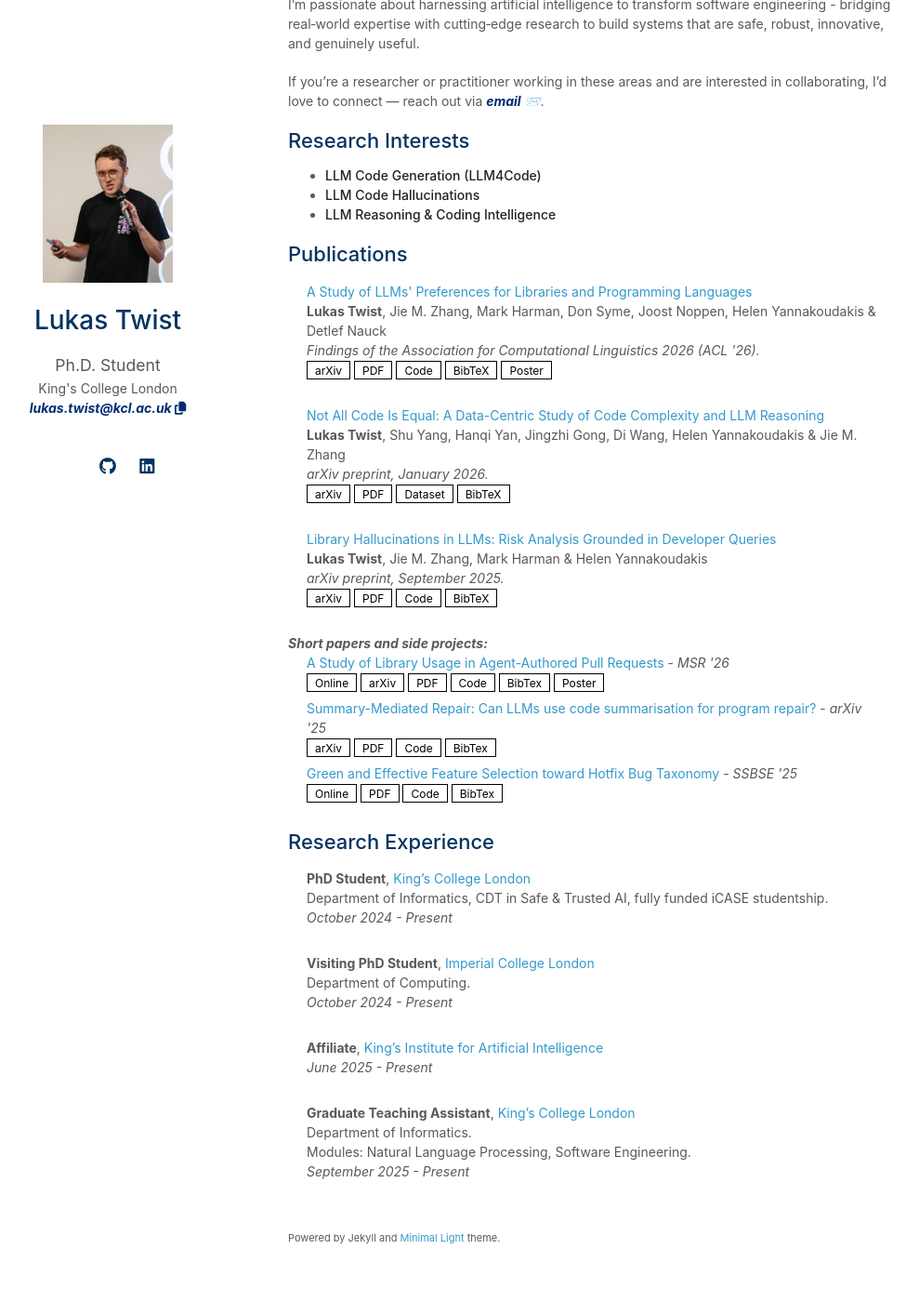
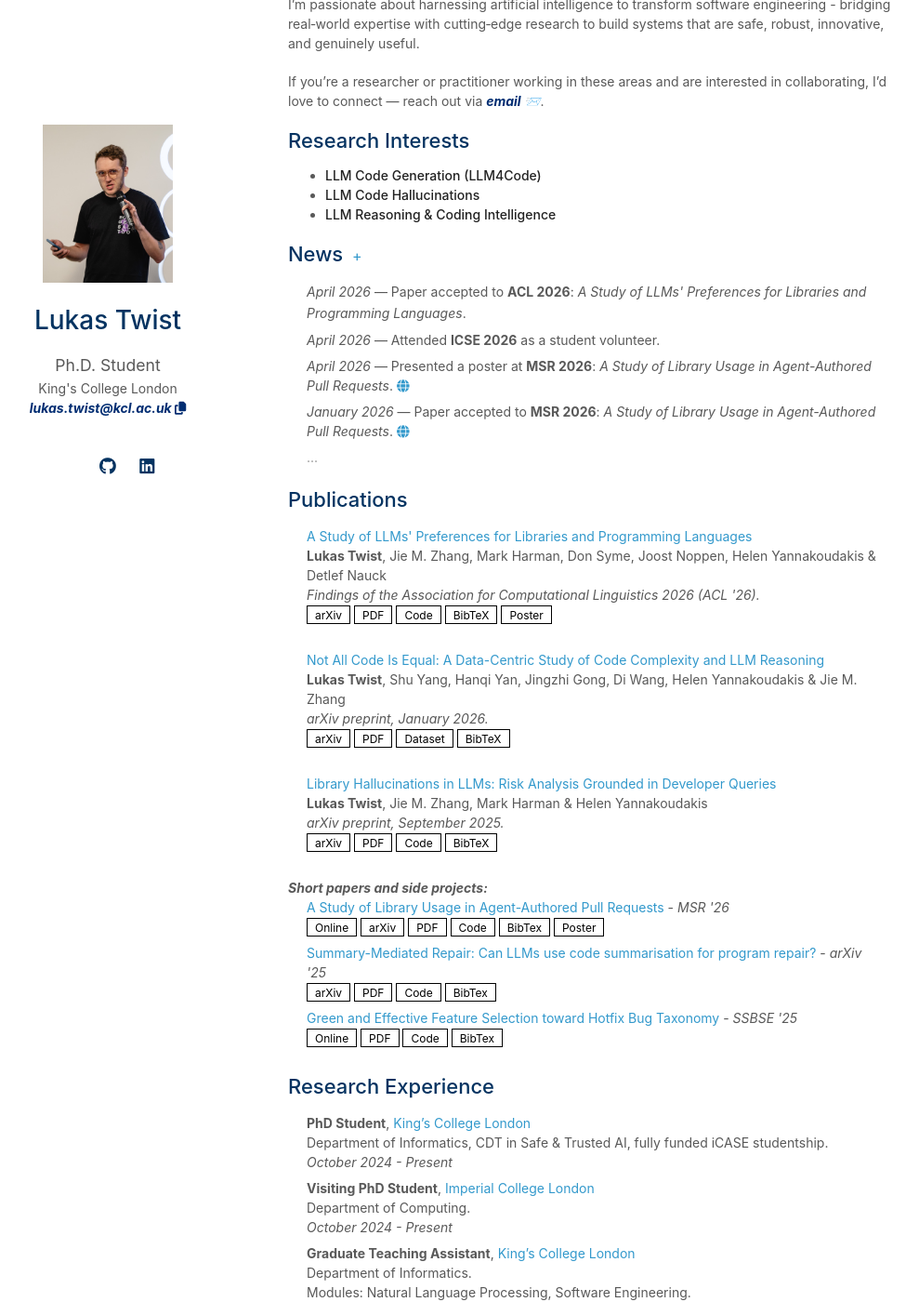
Before and after one commit to itsluketwist/itsluketwist.github.io, a Jekyll site: the page built from index.md, in a window 1280 px wide and 1400 px high, scrolled down 244 px. Shown: the whole window at 93% size, without its empty margins (160-1149 px from the left). Built offline with Jekyll 4.4.1, drawn with Linux system fonts in a browser that asks for light colours; a style sheet for code colours, icons or effects is not loaded; our own code applies the rules of GitHub Pages for plain Markdown files.

Commit message:
Add news section.

```diff
--- /dev/null
+++ b/_data/news.yml
@@ -0,0 +1,35 @@
+main:
+
+  - date: April 2026
+    text: "Paper accepted to <b>ACL 2026</b>: <i>A Study of LLMs' Preferences for Libraries and Programming Languages</i>."
+    url: https://arxiv.org/abs/2503.17181
+
+  - date: April 2026
+    text: "Attended <b>ICSE 2026</b> as a student volunteer."
+
+  - date: April 2026
+    text: "Presented a poster at <b>MSR 2026</b>: <i>A Study of Library Usage in Agent-Authored Pull Requests</i>."
+    url: https://2026.msrconf.org/details/msr-2026-mining-challenge/2/A-Study-of-Library-Usage-in-Agent-Authored-Pull-Requests
+
+  - date: January 2026
+    text: "Paper accepted to <b>MSR 2026</b>: <i>A Study of Library Usage in Agent-Authored Pull Requests</i>."
+    url: https://2026.msrconf.org/details/msr-2026-mining-challenge/2/A-Study-of-Library-Usage-in-Agent-Authored-Pull-Requests
+
+  - date: January 2026
+    text: "New preprint on arXiv: <i>Not All Code Is Equal: A Data-Centric Study of Code Complexity and LLM Reasoning</i>."
+    url: https://arxiv.org/abs/2601.21894
+
+  - date: September 2025
+    text: "New preprint on arXiv: <i>Library Hallucinations in LLMs: Risk Analysis Grounded in Developer Queries</i>."
+    url: https://arxiv.org/abs/2509.22202
+
+  - date: June 2025
+    text: "Presented a poster at the <b>King's College London Informatics Industry Showcase</b>."
+
+  - date: June 2025
+    text: "Became an affiliate of the <b>King's Institute for Artificial Intelligence</b>."
+    url: https://www.kcl.ac.uk/ai
+
+  - date: March 2025
+    text: "New preprint on arXiv: <i>A Study of LLMs' Preferences for Libraries and Programming Languages</i>."
+    url: https://arxiv.org/abs/2503.17181
--- a/_includes/experience.md
+++ b/_includes/experience.md
@@ -7,21 +7,27 @@
 <div class="pub-row">
   <div class="col-sm-9" style="position: relative;padding-right: 15px;padding-left: 20px;">
       <div class="role">
-        <b>{{ role.title }}</b>, <a href="{{ role.website }}">{{ role.organisation }}</a>
+        {% if role.organisation %}
+          <b>{{ role.title }}</b>, <a href="{{ role.website }}">{{ role.organisation }}</a>
+        {% else %}
+          <b>{{ role.title }}</b>
+        {% endif %}
       </div>
       {% if role.extra %}
       <div class="extra">
         {{ role.extra }}
       </div>
       {% endif %}
-      <div class="dates">
-        <em>{{ role.start }} - {{ role.end }}</em>
-      </div>
+      {% if role.start %}
+        <div class="dates">
+          <em>{{ role.start }} - {{ role.end }}</em>
+        </div>
+      {% endif %}
   </div>
 </div>
 
+{% endfor %}
+
 <br>
 
-{% endfor %}
-
 </div>
--- /dev/null
+++ b/_includes/news.md
@@ -0,0 +1,61 @@
+<h2 id="news" style="margin: 2px 0px -15px;">News{% if site.data.news.main.size > 4 %} <a id="news-toggle" href="javascript:void(0);" title="Show more" onclick="
+  var extra = document.getElementById('news-extra');
+  var toggle = document.getElementById('news-toggle');
+  var ellipsis = document.getElementById('news-ellipsis');
+  if (extra.style.display === 'none') {
+    extra.style.display = 'block';
+    if (ellipsis) ellipsis.style.display = 'none';
+    toggle.textContent = '−';
+    toggle.title = 'Show less';
+  } else {
+    extra.style.display = 'none';
+    if (ellipsis) ellipsis.style.display = 'block';
+    toggle.textContent = '+';
+    toggle.title = 'Show more';
+  }
+" style="font-size:1rem;font-weight:normal;text-decoration:none;vertical-align:middle;margin-left:4px;">+</a>{% endif %}</h2>
+
+<div class="publications">
+
+{% assign news_items = site.data.news.main %}
+{% assign news_limit = 4 %}
+
+{% for item in news_items limit: news_limit %}
+<div class="pub-row">
+  <div class="col-sm-9" style="position: relative;padding-right: 15px;padding-left: 20px;">
+    <div class="role">
+      <em>{{ item.date }}</em> &mdash; {{ item.text }}
+      {% if item.url contains "arxiv.org" %}
+        <a href="{{ item.url }}" target="_blank" style="text-decoration:none;"><i class="ai ai-arxiv" style="font-size:1rem;"></i></a>
+      {% elsif item.url %}
+        <a href="{{ item.url }}" target="_blank" style="text-decoration:none;"><i class="fas fa-globe" style="font-size:0.85rem;"></i></a>
+      {% endif %}
+    </div>
+  </div>
+</div>
+{% endfor %}
+
+{% if news_items.size > news_limit %}
+<div id="news-ellipsis" style="padding-left:20px;color:#999;">...</div>
+
+<div id="news-extra" style="display:none;">
+{% for item in news_items offset: news_limit %}
+<div class="pub-row">
+  <div class="col-sm-9" style="position: relative;padding-right: 15px;padding-left: 20px;">
+    <div class="role">
+      <em>{{ item.date }}</em> &mdash; {{ item.text }}
+      {% if item.url contains "arxiv.org" %}
+        <a href="{{ item.url }}" target="_blank" style="text-decoration:none;"><i class="ai ai-arxiv" style="font-size:1rem;"></i></a>
+      {% elsif item.url %}
+        <a href="{{ item.url }}" target="_blank" style="text-decoration:none;"><i class="fas fa-globe" style="font-size:0.85rem;"></i></a>
+      {% endif %}
+    </div>
+  </div>
+</div>
+{% endfor %}
+</div>
+{% endif %}
+
+<br>
+
+</div>
--- a/index.md
+++ b/index.md
@@ -21,6 +21,8 @@ If you’re a researcher or practitioner working in these areas and are interest
 - **LLM Code Hallucinations**
 - **LLM Reasoning & Coding Intelligence**
 
+{% include_relative _includes/news.md %}
+
 {% include_relative _includes/publications.md %}
 
 {% include_relative _includes/experience.md %}
```
Also changed, not shown: _data/experience.yml (+5 -5 lines).
